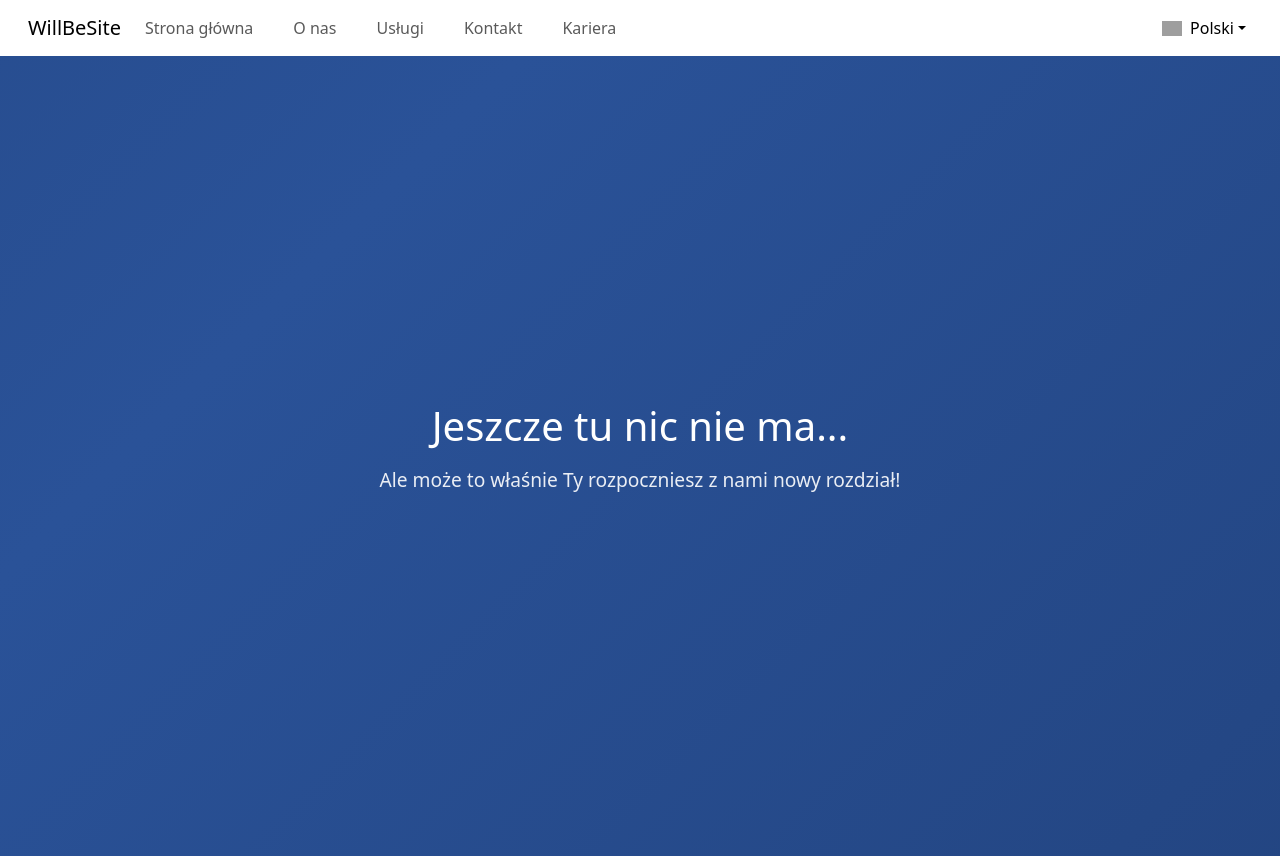
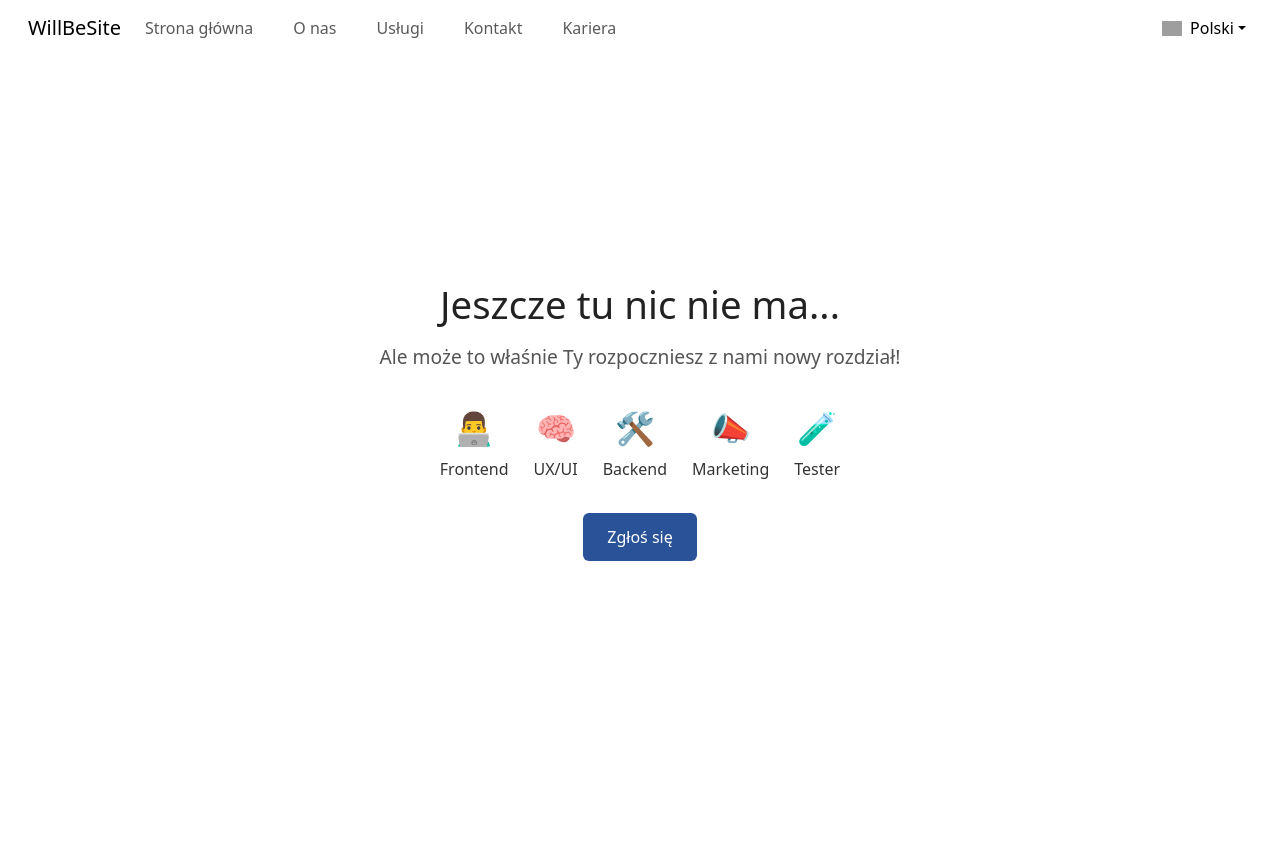
Before and after one commit to LukaszHolowacz/willbesite, a React (Create React App) app in the folder frontend/: page /careers in a window 1280 px wide. After the commit the page ends 800 px from the top, so only its background shows below. Built offline with nearby package versions, Linux system fonts and the light colour scheme; grey boxes are pictures that could not be loaded.

Commit message:
ended careers page

```diff
--- a/frontend/src/locales/de.json
+++ b/frontend/src/locales/de.json
@@ -25,6 +25,7 @@
     },
     "careers": {
       "heading": "Hier gibt es noch nichts...",
-      "subtext": "Aber vielleicht sind Sie derjenige, der das nächste Kapitel mit uns beginnt!"
+      "subtext": "Aber vielleicht sind Sie derjenige, der das nächste Kapitel mit uns beginnt!",
+      "button": "Jetzt bewerben"
     }
   }
--- a/frontend/src/locales/en.json
+++ b/frontend/src/locales/en.json
@@ -25,6 +25,7 @@
     },
     "careers": {
       "heading": "There's nothing here yet...",
-      "subtext": "But maybe you're the one to help us write the next chapter!"
+      "subtext": "But maybe you're the one to help us write the next chapter!",
+      "button": "Apply now"
     }
   }
--- a/frontend/src/locales/es.json
+++ b/frontend/src/locales/es.json
@@ -25,6 +25,7 @@
     },
     "careers": {
       "heading": "Aquí todavía no hay nada...",
-      "subtext": "¡Pero tal vez seas tú quien inicie el próximo capítulo con nosotros!"
+      "subtext": "¡Pero tal vez seas tú quien inicie el próximo capítulo con nosotros!",
+      "button": "Enviar solicitud"
     }
   }
--- a/frontend/src/locales/pl.json
+++ b/frontend/src/locales/pl.json
@@ -25,6 +25,7 @@
     },
     "careers": {
       "heading": "Jeszcze tu nic nie ma...",
-      "subtext": "Ale może to właśnie Ty rozpoczniesz z nami nowy rozdział!"
+      "subtext": "Ale może to właśnie Ty rozpoczniesz z nami nowy rozdział!",
+      "button": "Zgłoś się"
     }
   }
--- a/frontend/src/locales/ua.json
+++ b/frontend/src/locales/ua.json
@@ -25,6 +25,7 @@
     },
     "careers": {
       "heading": "Поки що тут нічого немає...",
-      "subtext": "Але, можливо, саме ти допоможеш нам розпочати новий розділ!"
+      "subtext": "Але, можливо, саме ти допоможеш нам розпочати новий розділ!",
+      "button": "Подати заявку"
     }
   }
--- a/frontend/src/pages/Careers/Careers.css
+++ b/frontend/src/pages/Careers/Careers.css
@@ -1,28 +1,71 @@
 .careers-container {
-    height: 100vh;
-    background: linear-gradient(-45deg, #1e3c72, #2a5298, #1e3c72, #2a5298);
-    background-size: 400% 400%;
-    animation: gradientAnimation 12s ease infinite;
+    min-height: calc(100vh - 70px);
+    background-color: #ffffff;
     display: flex;
     align-items: center;
     justify-content: center;
     text-align: center;
-    color: white;
-    padding: 0 20px;
+    padding: 40px 20px;
   }
 
   .careers-content h1 {
-    font-size: 2.5rem;
+    font-size: 2.4rem;
+    color: #222222;
     margin-bottom: 1rem;
+    animation: fadeIn 0.8s ease-in-out;
   }
 
   .careers-content p {
     font-size: 1.2rem;
-    opacity: 0.9;
+    color: #555555;
+    margin-bottom: 2rem;
+    animation: fadeIn 1s ease-in-out;
   }
 
-@keyframes gradientAnimation {
-    0% { background-position: 0% 50%; }
-    50% { background-position: 100% 50%; }
-    100% { background-position: 0% 50%; }
+  .careers-icons {
+    display: flex;
+    justify-content: center;
+    flex-wrap: wrap;
+    gap: 25px;
+    margin-bottom: 2rem;
+    animation: fadeIn 1.2s ease-in-out;
   }
+
+  .careers-icons div {
+    display: flex;
+    flex-direction: column;
+    align-items: center;
+    font-size: 2rem;
+    color: #333;
+  }
+
+  .careers-icons span {
+    margin-top: 0.3rem;
+    font-size: 1rem;
+  }
+
+  .apply-btn {
+    padding: 12px 24px;
+    font-size: 1rem;
+    background-color: #2a5298;
+    color: white;
+    border: none;
+    border-radius: 6px;
+    cursor: pointer;
+    transition: background-color 0.3s ease;
+  }
+
+  .apply-btn:hover {
+    background-color: #1e3c72;
+  }
+
+  @keyframes fadeIn {
+    from {
+      opacity: 0;
+      transform: translateY(10px);
+    }
+    to {
+      opacity: 1;
+      transform: translateY(0);
+    }
+  }
--- a/frontend/src/pages/Careers/Careers.js
+++ b/frontend/src/pages/Careers/Careers.js
@@ -10,6 +10,28 @@ const Careers = () => {
       <div className="careers-content">
         <h1>{translations.careers.heading}</h1>
         <p>{translations.careers.subtext}</p>
+
+        <div className="careers-icons">
+          <div>
+            👨‍💻<span>Frontend</span>
+          </div>
+          <div>
+            🧠<span>UX/UI</span>
+          </div>
+          <div>
+            🛠️<span>Backend</span>
+          </div>
+          <div>
+            📣<span>Marketing</span>
+          </div>
+          <div>
+            🧪<span>Tester</span>
+          </div>
+        </div>
+
+        <button className="apply-btn">
+          {translations.careers.button}
+        </button>
       </div>
     </div>
   );
```
Lines whose indentation alone changed are shown as unchanged.
